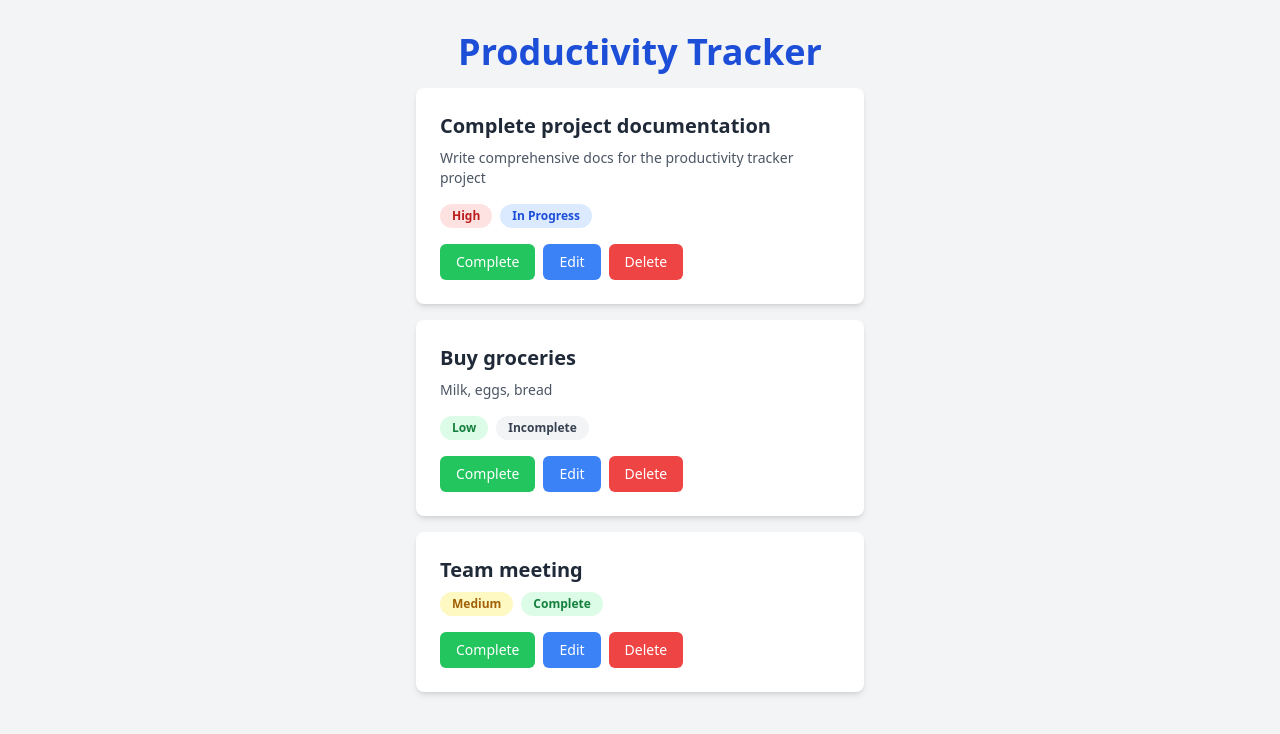
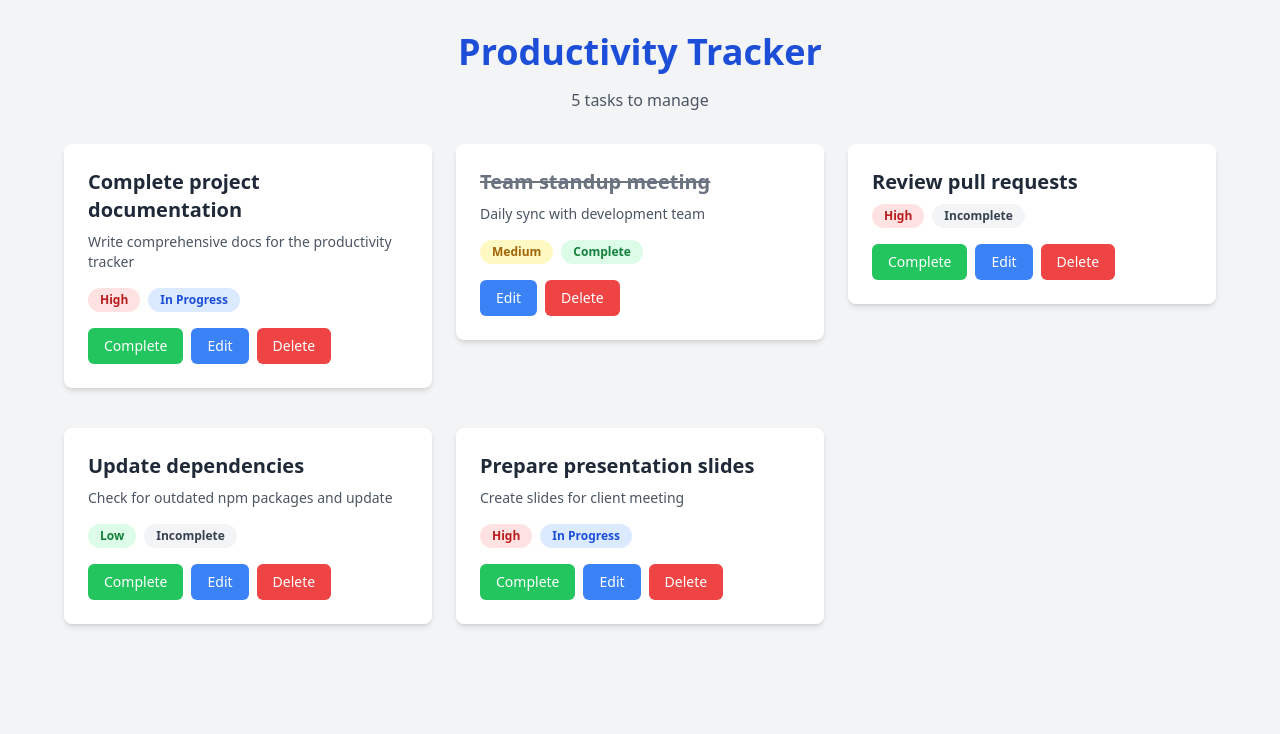
Before and after one commit to CyEdge/productivity-tracker, a React (Vite) app: page / in a window 1280 px wide. Shown: the top 734 px of the page. Built offline with nearby package versions, Linux system fonts and the light colour scheme.

Commit message:
[State] Add useState hook with complete and delete functionality

```diff
--- a/src/App.jsx
+++ b/src/App.jsx
@@ -1,13 +1,14 @@
 // Defines your main React Component. Every React app starts from here.
+import { useState } from "react";
 import TaskCard from "./components/tasks/TaskCard";
 function App() {
-  // Sample task data (hardcoded for now)
-  const sampleTask = [
+  // Sample tasks data - useState hook to manage tasks state
+  const [tasks, setTasks] = useState([
+    // useState([]) - returns an array with 2 elements: current state value (tasks) and function to update it (setTasks)
     {
       id: "1",
       title: "Complete project documentation",
-      description:
-        "Write comprehensive docs for the productivity tracker project",
+      description: "Write comprehensive docs for the productivity tracker",
       priority: "High",
       status: "In Progress",
       createdAt: "2025-11-19T08:30:00",
@@ -15,23 +16,73 @@ function App() {
     },
     {
       id: "2",
-      title: "Buy groceries",
-      description: "Milk, eggs, bread",
-      priority: "Low", // Changed from "High" to "Low"
+      title: "Team standup meeting",
+      description: "Daily sync with development team",
+      priority: "Medium",
+      status: "Complete",
+      createdAt: "2025-11-19T09:00:00",
+      completedAt: "2025-11-19T09:30:00",
+    },
+    {
+      id: "3",
+      title: "Review pull requests",
+      description: "",
+      priority: "High",
       status: "Incomplete",
-      createdAt: "2025-11-19T08:30:00",
+      createdAt: "2025-11-19T10:00:00",
       completedAt: null,
     },
     {
-      id: "3",
-      title: "Team meeting",
-      description: "", // Empty string
-      priority: "Medium",
-      status: "Complete",
-      createdAt: "2025-11-19T08:30:00",
+      id: "4",
+      title: "Update dependencies",
+      description: "Check for outdated npm packages and update",
+      priority: "Low",
+      status: "Incomplete",
+      createdAt: "2025-11-19T11:00:00",
       completedAt: null,
     },
-  ];
+    {
+      id: "5",
+      title: "Prepare presentation slides",
+      description: "Create slides for client meeting",
+      priority: "High",
+      status: "In Progress",
+      createdAt: "2025-11-19T14:00:00",
+      completedAt: null,
+    },
+  ]);
+
+  // Function to add a new task
+  const addTask = (newTask) => {
+    // parameter: newTask (the new task object to add)
+    // ...tasks - Spread existing tasks (copy all items)
+    // ,newTask - Add new task at the end
+    setTasks([...tasks, newTask]);
+  };
+
+  // Function to delete a task
+  const deleteTask = (taskId) => {
+    // takes taskId (ID of task to delete)
+    // .filter() creates a new array with items that pass a test
+    // Test: task.id !== taskId (keep task if ID doesn't match)
+    // Result: All tasks EXCEPT the one with matching ID
+    setTasks(tasks.filter((task) => task.id !== taskId));
+  };
+
+  // Function to complete a task
+  const completeTask = (taskId) => {
+    setTasks(
+      tasks.map((task) =>
+        task.id === taskId
+          ? {
+              ...task,
+              status: "Complete",
+              completedAt: new Date().toISOString(),
+            }
+          : task
+      )
+    );
+  };
 
   return (
     // min-h-screen: Makes the background extend to full screen height.
@@ -42,11 +93,38 @@ function App() {
       <h1 className="text-4xl font-bold text-blue-700 mb-4">
         Productivity Tracker
       </h1>
-      {sampleTask.map((task) => (
-        <div key={task.id} className="w-full max-w-md mb-4">
-          <TaskCard task={task} />
+      <p className="text-gray-600 text-center mb-8">
+        {tasks.length} tasks to manage
+      </p>
+      {tasks.length === 0 ? (
+        <div className="text-center py-12">
+          <p className="text-gray-500 text-lg mb-4">
+            No tasks yet. Create your first task to get started!
+          </p>
+          <p className="text-gray-400 text-sm">
+            (We'll add a form to create tasks in the next step)
+          </p>
         </div>
-      ))}
+      ) : (
+        <div className="max-w-6xl mx-auto grid grid-cols-1 md:grid-cols-2 lg:grid-cols-3 gap-6">
+          {tasks.map((task) => (
+            // Implicit Return with Parentheses)  {tasks.map((task) => (...))}
+            // Explicit Return with Curly Braces)  {tasks.map((task) => { return (...); })}
+            // (task) => (...) is an arrow function - loops through each task in sampleTask array
+            // (task) - Function parameter (each item from array)
+            // => - Arrow function syntax (modern JavaScript)
+            // (...) - What to return for each item
+            <div key={task.id} className="w-full max-w-md mb-4">
+              <TaskCard
+                key={task.id}
+                task={task}
+                onComplete={completeTask}
+                onDelete={deleteTask}
+              />
+            </div>
+          ))}
+        </div>
+      )}
     </div>
   );
 }
--- a/src/components/tasks/TaskCard.jsx
+++ b/src/components/tasks/TaskCard.jsx
@@ -1,10 +1,32 @@
 // Defines a React component named TaskCard - { task } - Destructuring props - This component receives a task object as input
 // Props are like function parameters - data passed from parent component to child
-function TaskCard({ task }) {
+function TaskCard({ task, onComplete, onDelete }) {
+  // Why create a handler?
+  // onClick needs a function
+  // We want to call onComplete with task.id
+  // Can't write onClick={onComplete(task.id)} (would call immediately)
+  // Wrap in arrow function: onClick={() => onComplete(task.id)} OR create named handler
+  const handleComplete = () => {
+    onComplete(task.id);
+  };
+  const handleDelete = () => {
+    if (window.confirm('Delete task: "${task.title}"?')) {
+      // window.confirm() shows browser confirmation dialog
+      onDelete(task.id);
+    }
+  };
   return (
     <div className="bg-white rounded-lg shadow-md p-6 hover:shadow-lg transition-shadow duration-200">
       {/* Task Title */}
-      <h3 className="text-xl font-semibold text-gray-800 mb-2">{task.title}</h3>
+      <h3
+        className={`text-xl font-semibold mb-2 ${
+          task.status === "Complete"
+            ? "line-through text-gray-500"
+            : "text-gray-800"
+        }`}
+      >
+        {task.title}
+      </h3>
       {/* JavaScript expression in JSX - displays the task's title from props Curly braces {} in JSX mean: Execute this as JavaScript, not text. */}
       {/* Task Description */}
       {task.description && (
@@ -42,13 +64,21 @@ function TaskCard({ task }) {
       </div>
       {/* Action Buttons */}
       <div className="flex gap-2">
-        <button className="bg-green-500 text-white px-4 py-2 rounded-md hover:bg-green-600 transition-colors text-sm font-medium">
-          Complete
-        </button>
+        {task.status !== "Complete" && (
+          <button
+            onClick={handleComplete}
+            className="bg-green-500 text-white px-4 py-2 rounded-md hover:bg-green-600 transition-colors text-sm font-medium"
+          >
+            Complete
+          </button>
+        )}
         <button className="bg-blue-500 text-white px-4 py-2 rounded-md hover:bg-blue-600 transition-colors text-sm font-medium">
           Edit
         </button>
-        <button className="bg-red-500 text-white px-4 py-2 rounded-md hover:bg-red-600 transition-colors text-sm font-medium">
+        <button
+          onClick={handleDelete}
+          className="bg-red-500 text-white px-4 py-2 rounded-md hover:bg-red-600 transition-colors text-sm font-medium"
+        >
           Delete
         </button>
       </div>
```
